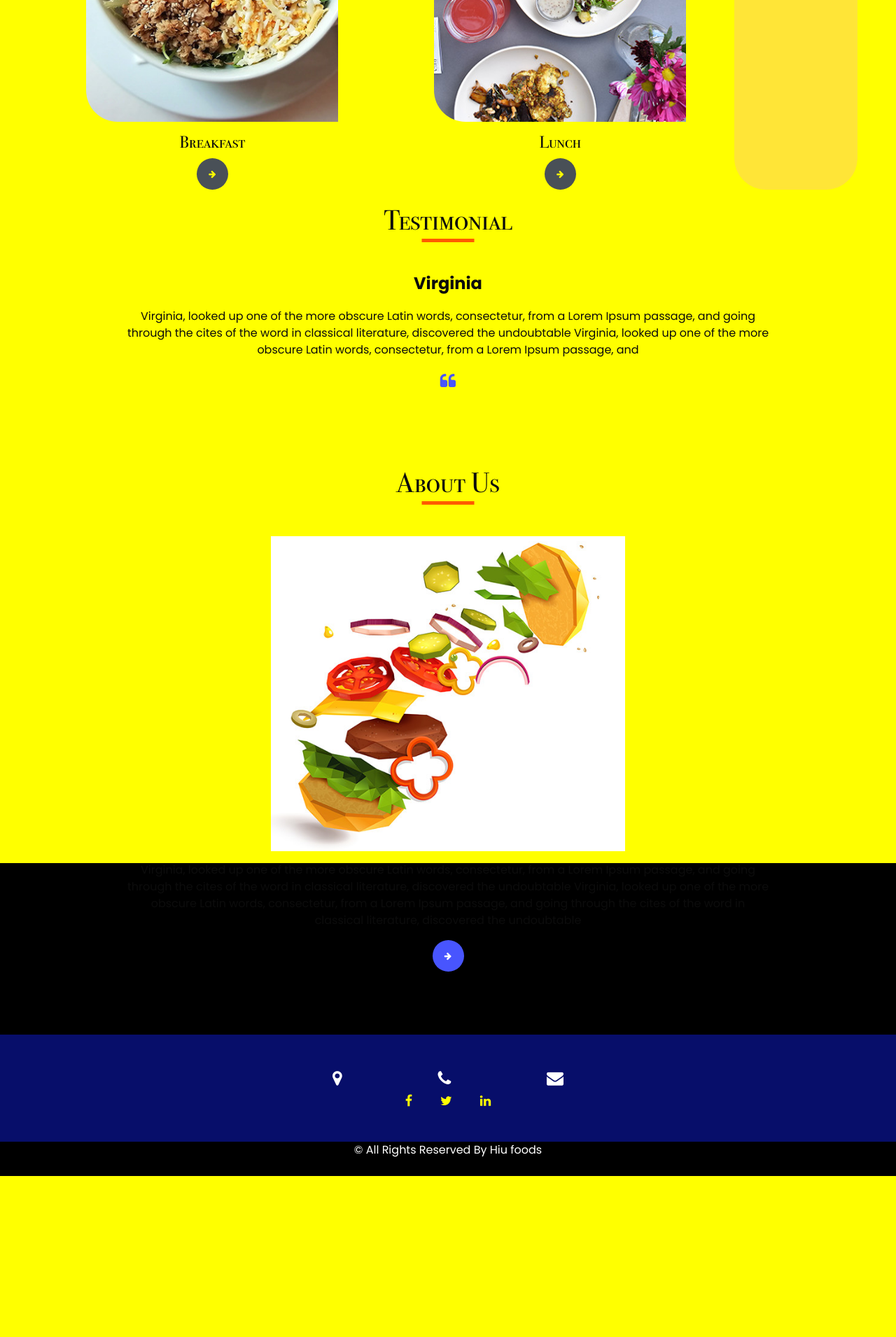
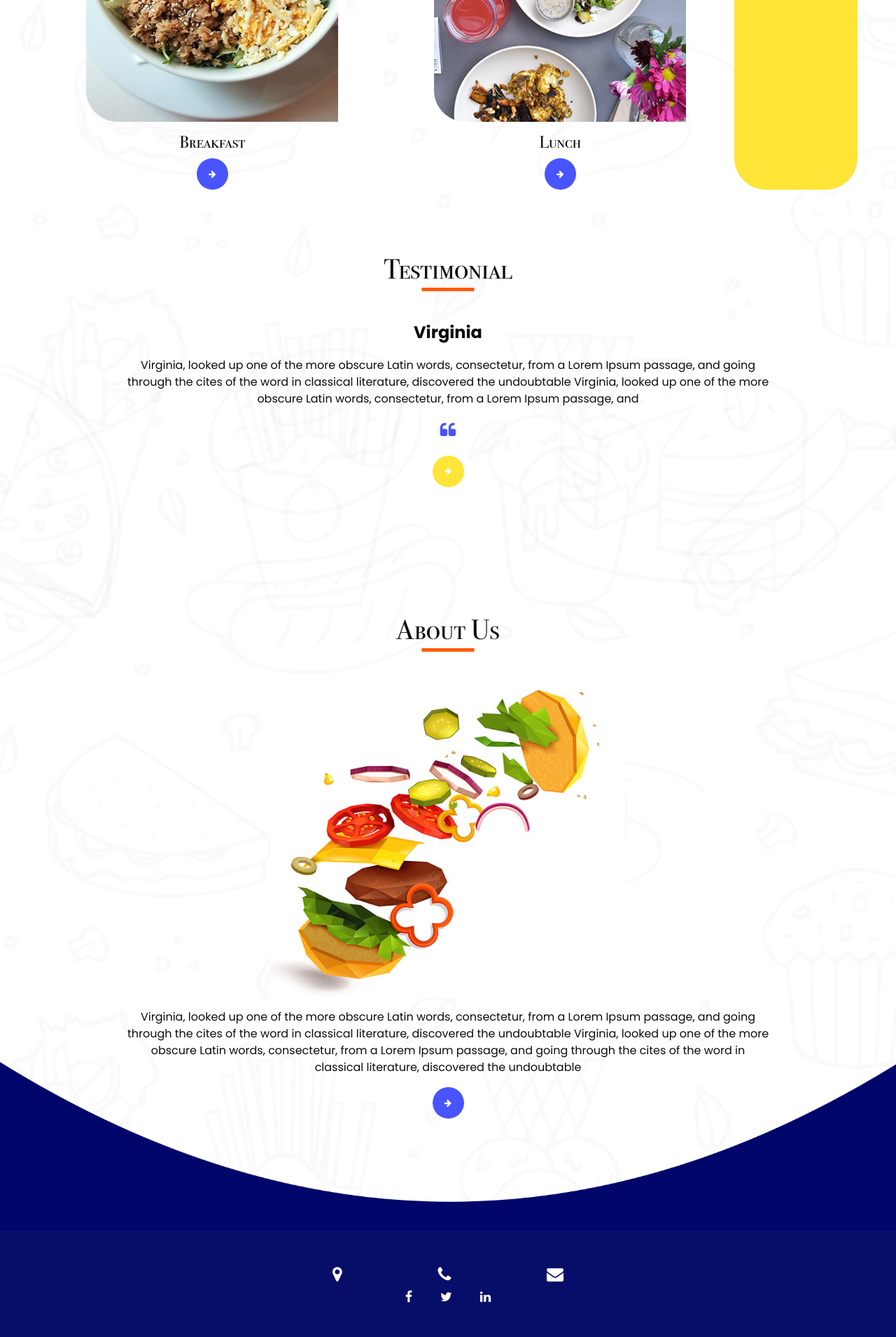
Before and after one commit to Hiufoods/Hiufoods, a PHP site: page /index.html in a window 1280 px wide. Shown: the part 1960-3870 px from the top of the page at 70% size. Before the commit the page ends 3640 px from the top, so only its background shows below. Run offline with PHP 8.4, Linux system fonts and the light colour scheme; some libraries are stand-ins or nearby versions.

Commit message:
Add files via upload
Signed-off-by: Hiufoods <baccomid@gmail.com>

```diff
--- a/css/style.css
+++ b/css/style.css
@@ -6,13 +6,14 @@
 body {
   font-family: "Poppins", sans-serif;
   color: #0c0c0c;
-  background-color: #ff0;
+  background-color: #ffffff;
   overflow-x: hidden;
+  background-image: url(../images/body-bg.jpg);
   background-size: cover;
 }
 
 .layout_padding {
-  padding: 20px 0;
+  padding: 90px 0;
 }
 
 .layout_padding2 {
@@ -279,7 +280,7 @@ a:focus {
 }
 
 .slider_section .detail-box {
-  color: #000000;
+  color: #ffffff;
   text-align: center;
 }
 
@@ -292,7 +293,7 @@ a:focus {
 }
 
 .slider_section .detail-box h1 span {
-  color: #000000;
+  color: #4855fe;
 }
 
 .slider_section .find_container .form-row {
@@ -415,8 +416,8 @@ a:focus {
 
 .slider_section .slider_container .slick-prev:hover,
 .slider_section .slider_container .slick-next:hover {
-  background-color: #000000;
-  color: #ffff00;
+  background-color: #4855fe;
+  color: #ffffff;
 }
 
 .slider_section .slider_container .slick-prev {
@@ -475,10 +476,10 @@ a:focus {
   width: 45px;
   height: 45px;
   line-height: 45px;
-  background-color: #495057;
+  background-color: #4855fe;
   border-radius: 100%;
   font-size: 12px;
-  color: #ffff00;
+  color: #ffffff;
   -webkit-transition: all 0.3s;
   transition: all 0.3s;
 }
@@ -680,10 +681,10 @@ a:focus {
   width: 45px;
   height: 45px;
   line-height: 45px;
-  background-color: #00000;
+  background-color: #ffe537;
   border-radius: 100%;
   font-size: 12px;
-  color: #ffff00;
+  color: #ffffff;
   -webkit-transition: all 0.3s;
   transition: all 0.3s;
   opacity: 1;
@@ -697,7 +698,7 @@ a:focus {
 }
 
 .footer_container {
-  background-color: #000;
+  background-image: url(../images/footer-bg.png);
   background-size: 100%;
   background-size: 100% 100%;
   background-repeat: no-repeat;
@@ -745,11 +746,11 @@ a:focus {
 .info_section .social_box a {
   margin: 0 20px;
   font-size: 18px;
-  color: #ff0;
+  color: #ffffff;
 }
 
 .info_section .social_box a:hover {
-  color: #000;
+  color: #ffe537;
 }
 
 .info_section .info_links {
@@ -773,7 +774,7 @@ a:focus {
 }
 
 .info_section .info_links ul li a {
-  color: #ff0;
+  color: #ffffff;
 }
 
 .info_section .info_links ul li a:hover {
@@ -784,7 +785,7 @@ a:focus {
 .footer_section {
   position: relative;
   text-align: center;
-  background-color: #000;
+  background-color: #070e6a;
 }
 
 .footer_section p {
--- a/css/style.scss
+++ b/css/style.scss
@@ -1,6 +1,6 @@
-$white: #ff0;
+$white: #ffffff;
 $black: #000000;
-$primary1: #000;
+$primary1: #4855fe;
 $primary2: #ffe537;
 $textCol: #999;
 
@@ -44,8 +44,9 @@ $textCol: #999;
 body {
   @include main-font;
   color: #0c0c0c;
-  background-color: #000;
+  background-color: #ffffff;
   overflow-x: hidden;
+  background-image: url(../images/body-bg.jpg);
   background-size: cover;
 }
 
@@ -467,15 +469,15 @@ h4{
         width: 45px;
         height: 45px;
         line-height: 45px;
-        background-color: #000;
+        background-color: $primary1;
         border-radius: 100%;
         font-size: 12px;
-        color: #ff0;
+        color: $white;
         transition: all 0.3s;
 
         &:hover {
-          background-color: #000;
-          color: #fff;
+          background-color: $primary2;
+          color: $black;
         }
       }
     }
@@ -716,10 +718,10 @@ h4{
     a {
       margin: 0 20px;
       font-size: 18px;
-      color: #ff0;
+      color: $white;
 
       &:hover {
-        color: #fff;
+        color: $primary2;
       }
     }
   }
```
Also changed, not shown: other parts of css/style.scss (+20 -19 lines).
